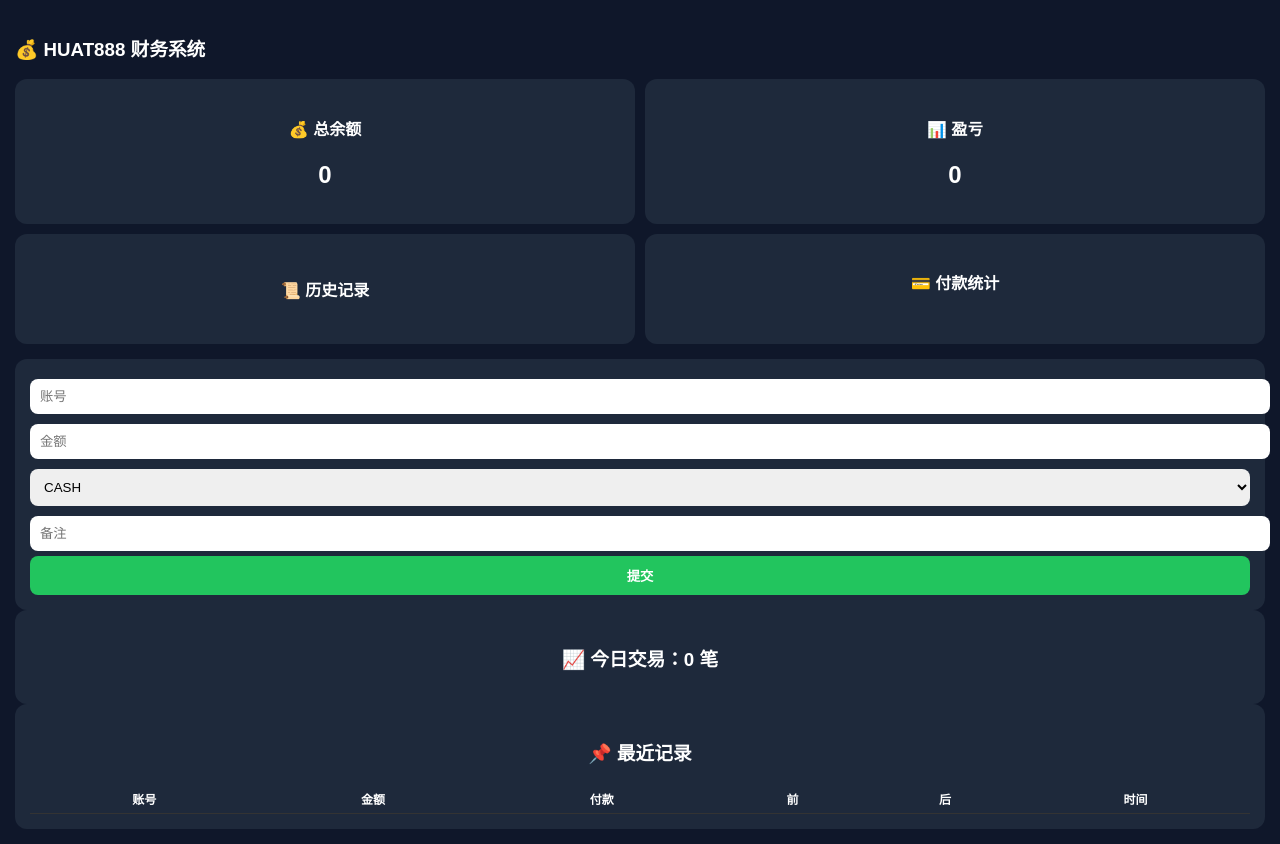
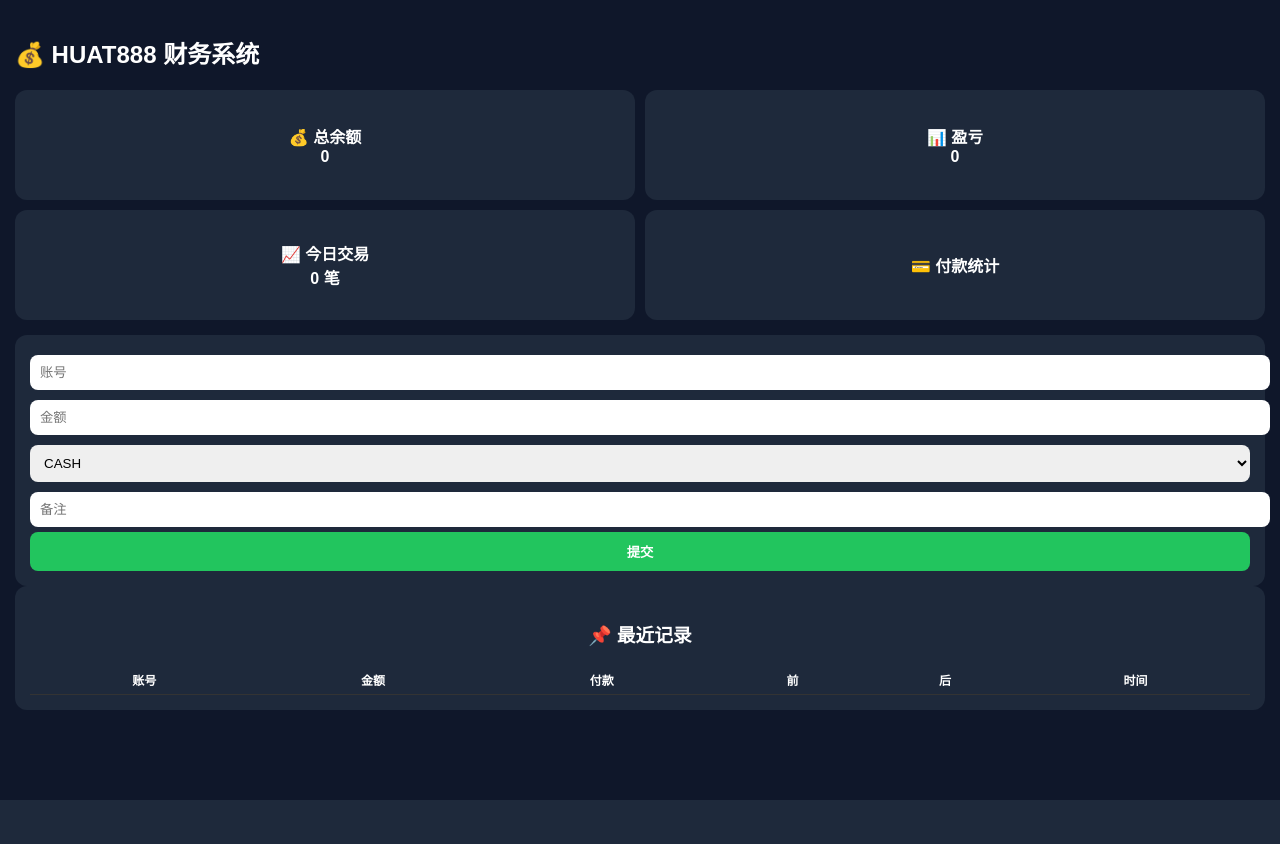
Before and after one commit to cyi072907-cpu/finance-systemi, a Flask app: page /dashboard in a window 1280 px wide. After the commit the page ends 800 px from the top, so only its background shows below. Run offline with Flask 3, Linux system fonts and the light colour scheme; the visitor is signed in with stand-in values (Sample User, id 1); data that the repository does not hold is empty.

Commit message:
更新 dashboard.html

```diff
--- a/templates/dashboard.html
+++ b/templates/dashboard.html
@@ -11,45 +11,44 @@
 
 <div class="container">
 
-<h3>💰 HUAT888 财务系统</h3>
+<h2>💰 HUAT888 财务系统</h2>
 
-<!-- ================= 四宫格 ================= -->
+<!-- ================= 2x2 四宫格 ================= -->
 <div class="grid">
 
-<!-- 1. CREDIT -->
-<div class="card">
-<h4>💰 总余额</h4>
-<h2>{{total}}</h2>
-</div>
-
-<!-- 2. 盈亏 -->
-<div class="card">
-<h4>📊 盈亏</h4>
-<h2>{{today_profit}}</h2>
-</div>
-
-<!-- 3. 历史记录 -->
-<a class="card" href="/history">
-📜 历史记录
+<a class="card">
+💰 总余额<br>
+{{total}}
 </a>
 
-<!-- 4. 付款统计（折叠） -->
-<div class="card">
-<h4>💳 付款统计</h4>
+<a class="card">
+📊 盈亏<br>
+{{today_profit}}
+</a>
 
-{% for k,v in payment_stat.items() %}
-<div>{{k}} : {{v}}</div>
+<a class="card">
+📈 今日交易<br>
+{{today_count}} 笔
+</a>
+
+<a class="card">
+💳 付款统计<br>
+
+{% for k, v in payment_stat.items() %}
+{{k}}：{{v}}<br>
 {% endfor %}
+
+</a>
 
 </div>
 
-</div>
+<!-- ================= 添加记录 ================= -->
+<div class="card" id="add">
 
-<!-- ================= 输入 ================= -->
-<div class="card">
 <form method="POST" action="/add">
 
 <input name="account" placeholder="账号">
+
 <input name="amount" placeholder="金额">
 
 <select name="payment">
@@ -65,11 +64,7 @@
 <button>提交</button>
 
 </form>
-</div>
 
-<!-- ================= 今日交易 ================= -->
-<div class="card">
-<h3>📈 今日交易：{{today_count}} 笔</h3>
 </div>
 
 <!-- ================= 最近记录 ================= -->
@@ -78,6 +73,7 @@
 <h3>📌 最近记录</h3>
 
 <table>
+
 <tr>
 <th>账号</th>
 <th>金额</th>
@@ -97,6 +93,7 @@
 <td>{{r[7]}}</td>
 </tr>
 {% endfor %}
+
 </table>
 
 </div>
```
